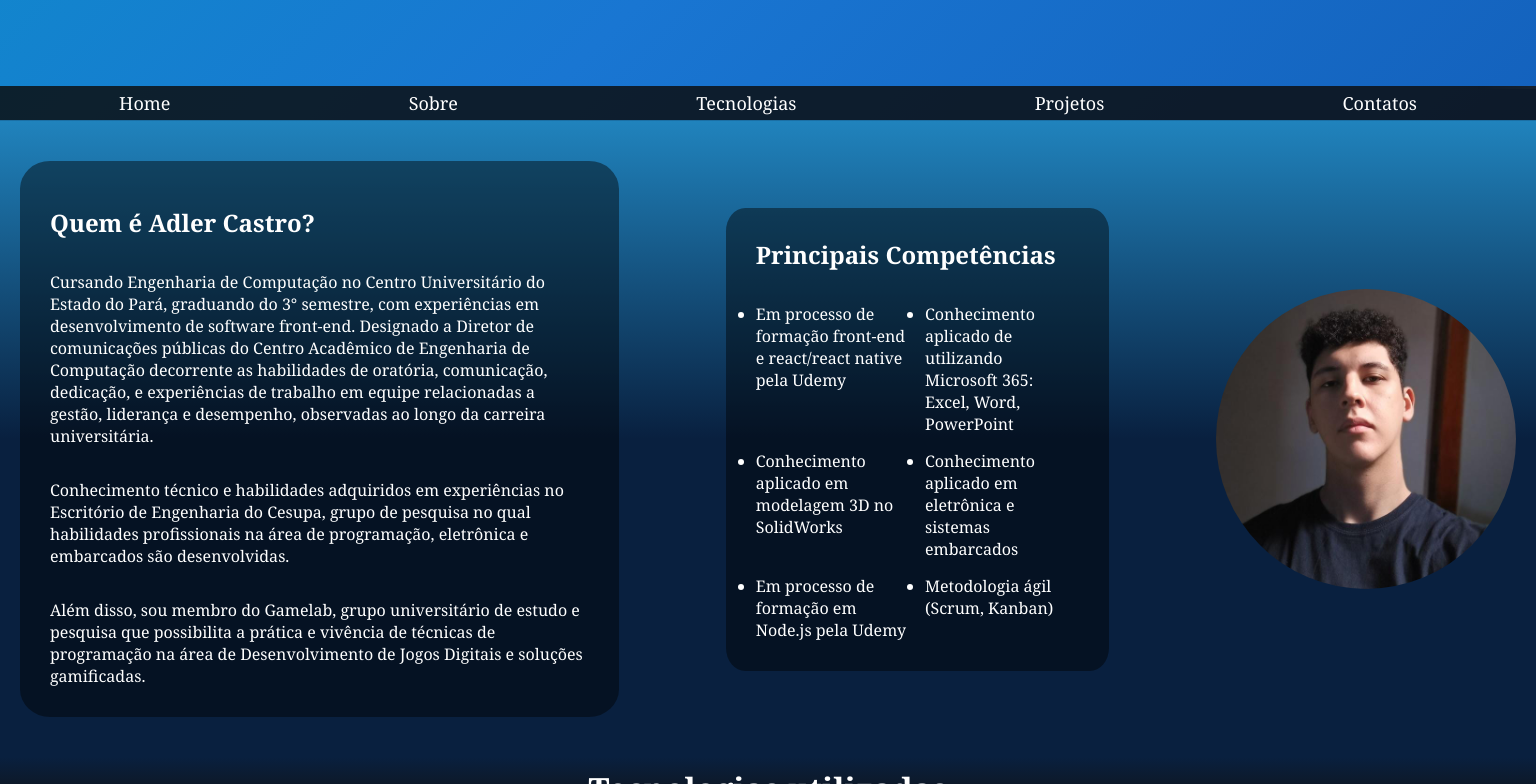
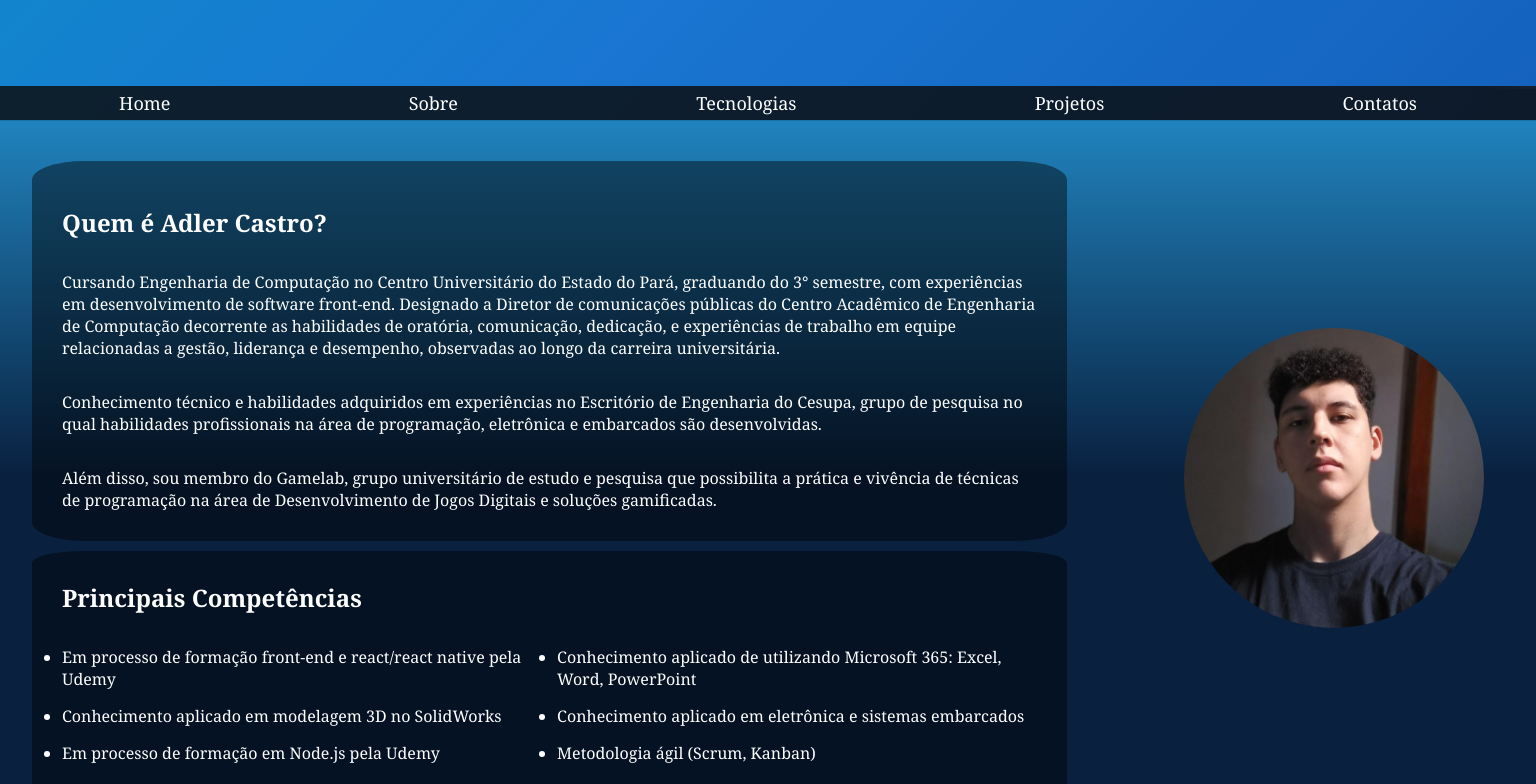
Before and after one commit to AdlerCastro/Website-Pessoal, a Next.js app in the folder website-pessoal/: page / in a window 1536 px wide. Shown: the part 680-1464 px from the top of the page. Built offline with nearby package versions, Linux system fonts and the light colour scheme.

Commit message:
:ok_hand: style: Ajustando o CSS da seção

```diff
--- a/website-pessoal/src/components/templates/About/index.tsx
+++ b/website-pessoal/src/components/templates/About/index.tsx
@@ -6,8 +6,8 @@ import "./styles.css";
 const About = () => {
   return (
     <>
-      <section id={sections.About} className="about">
-
+      <section id={sections.About} className="bodyAbout">
+        <div className="about">
           <div className="description">
             <h1>Quem é Adler Castro?</h1>
             <p>Cursando Engenharia de Computação no Centro Universitário do Estado do Pará, graduando do 3° semestre, com experiências em desenvolvimento de software front-end. Designado a Diretor de comunicações públicas do Centro Acadêmico de Engenharia de Computação decorrente as habilidades de oratória, comunicação, dedicação, e experiências de trabalho em equipe relacionadas a gestão, liderança e desempenho, observadas ao longo da carreira universitária.</p>
@@ -16,7 +16,6 @@ const About = () => {
 
             <p>Além disso, sou membro do Gamelab, grupo universitário de estudo e pesquisa que possibilita a prática e vivência de técnicas de programação na área de Desenvolvimento de Jogos Digitais e soluções gamificadas.</p>
           </div>
-
           <div className="Skills">
             <h1>Principais Competências</h1>
             <ul className="listSkills">
@@ -28,7 +27,7 @@ const About = () => {
               <li>Metodologia ágil &#40;Scrum, Kanban&#41;</li>
             </ul>
           </div>
-
+        </div>
         <Image src={Eu} alt="Foto de Perfil" className="image" />
       </section>
     </>
--- a/website-pessoal/src/components/templates/About/styles.css
+++ b/website-pessoal/src/components/templates/About/styles.css
@@ -4,7 +4,7 @@
     --text-color-About: white;
 }
 
-.about{
+.bodyAbout{
     display: flex;
     align-items: center;
     flex-direction: column;
@@ -16,6 +16,12 @@
     border-top: 1px solid;
     border-color: #2083bdce;
     padding-block: 40px;
+}
+
+.about{
+    display: flex;
+    flex-direction: column;
+    gap: 10px;
 }
 
 .description{
@@ -45,6 +51,7 @@
     border-radius: 100%;
     transition: 0.3s ease-in-out;
     padding: 20px;
+    margin-right: 20px;
 }
 
 .Skills{
@@ -65,7 +72,7 @@
 }
 
 @media(max-width: 767px){
-    .about{
+    .bodyAbout{
         flex-direction: column;
         justify-content: center;
         gap: 20px;
@@ -99,13 +106,6 @@
     .image{
         order: -1;
     }
-
-    @media(max-width: 900px){
-        .image{
-            width: 300px;
-            height: 300px;
-        }
-    }
 }
 
 @media(min-width: 1024px){
@@ -113,25 +113,28 @@
         order: 0;
     }
 
-    .about{
+    .bodyAbout{
         flex-direction: row;
     }
 }
 
 @media(min-width:1440px){
     .about{
+        width: 70%;
+    }
+
+    .bodyAbout{
         gap: 5%;
     }
+
 
     .description{
         margin-inline: 20px;
         margin-block: 0;
-        width: 50%;
     }
 
     .Skills{
-        /* margin-inline: 20px; */
+        margin-inline: 20px;
         margin-block: 0;
-        width: 30%;
     }
 }
```
Lines whose indentation alone changed are shown as unchanged.
